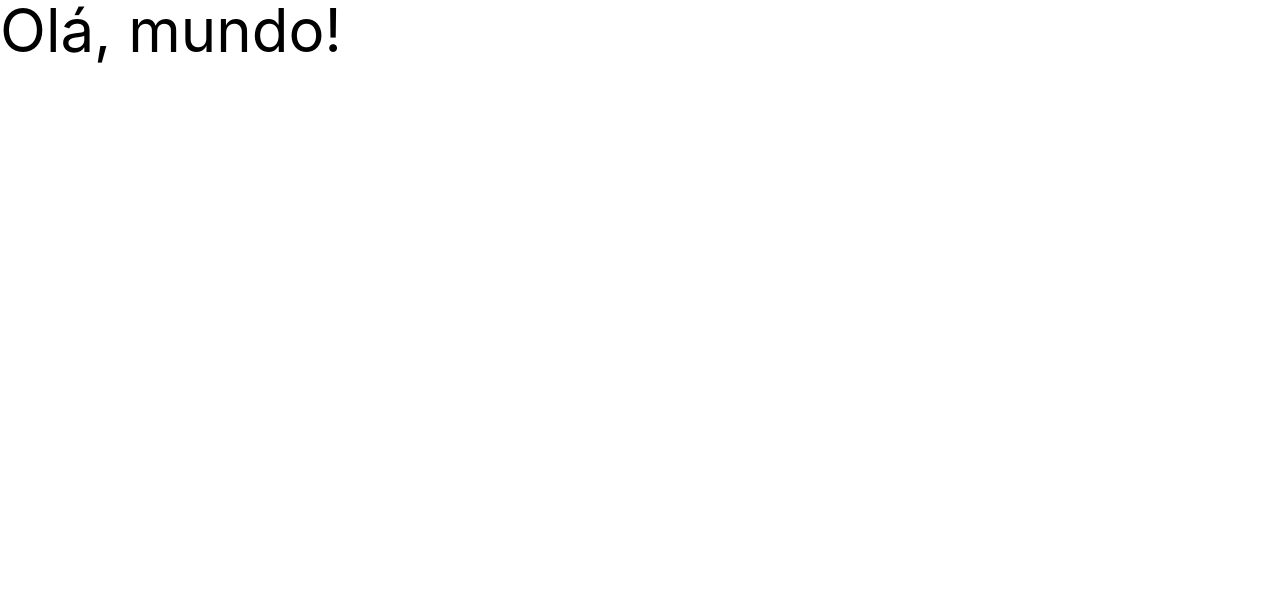
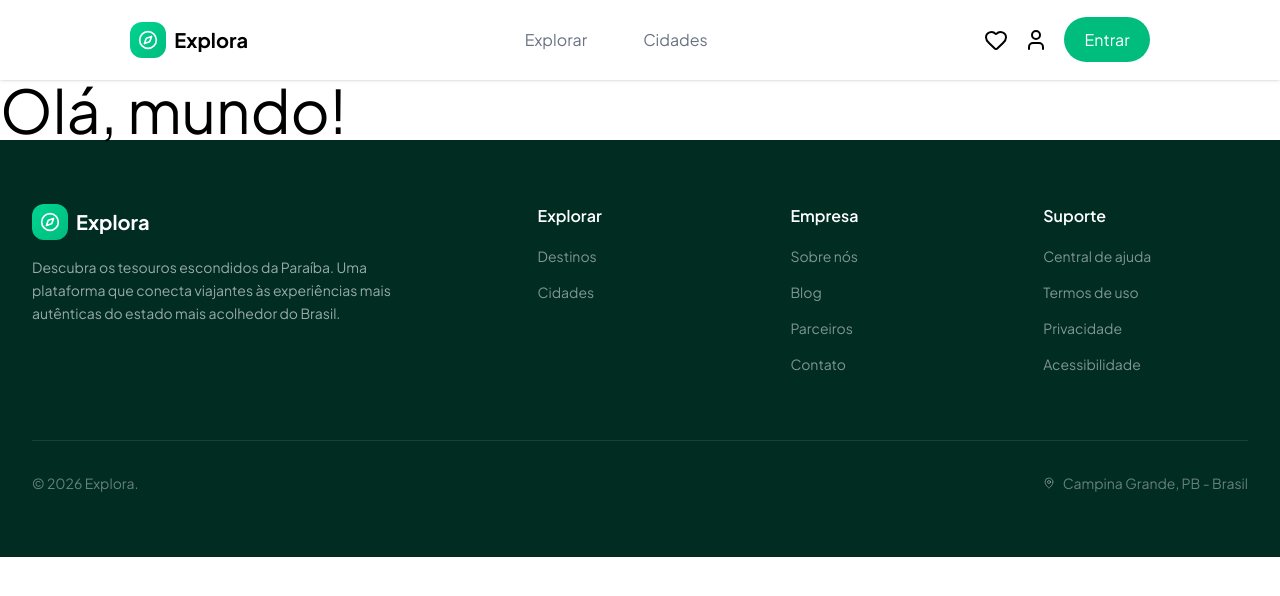
Before and after one commit to QuartetoRidiculo/explora-pb, a React (Vite) app: page / in a window 1280 px wide. Shown: the top 596 px of the page. Built offline with nearby package versions, Linux system fonts and the light colour scheme.

Commit message:
add layout

```diff
--- a/index.html
+++ b/index.html
@@ -1,5 +1,5 @@
 <!doctype html>
-<html lang="en">
+<html lang="pt-br">
   <head>
     <meta charset="UTF-8" />
     <link rel="icon" type="image/svg+xml" href="/favicon.svg" />
--- a/src/components/Card.tsx
+++ b/src/components/Card.tsx
@@ -1,4 +1,4 @@
-import { Heart, Star } from "lucide-react";
+import { Heart, MapPin, Star } from "lucide-react";
 import { Link } from "react-router-dom";
 
 export interface CardProps {
@@ -13,26 +13,31 @@ export interface CardProps {
 export default function Card({ props }: { props: CardProps }) {
   return (
     <Link to={props.href}>
-      <div className="rounded-md overflow-hidden shadow-md max-w-sm w-full">
-        <div className="relative overflow-hidden">
-          <img src={props.imgUrl} alt={props.title} className="w-full" />
-          <button className="absolute top-4 right-4 bg-slate-50/50 p-2 rounded-full">
+      <div className="group rounded-2xl overflow-hidden shadow-md max-w-sm w-full bg-white transition-all duration-300 hover:-translate-y-2 hover:shadow-2xl">
+        <div className="relative overflow-hidden h-56">
+          <img
+            src={props.imgUrl}
+            alt={props.title}
+            className="w-full h-full object-cover transition-transform duration-500 group-hover:scale-110"
+          />
+          <button className="absolute top-4 right-4 bg-white/70 backdrop-blur-sm p-2 rounded-full transition hover:scale-110">
             <Heart />
           </button>
         </div>
-        <div className="p-4">
-          <h3 className="font-bold text-xl">{props.title}</h3>
-          <p className="text-gray-500">{props.location}</p>
+        <div className="p-5 flex flex-col gap-2">
+          <h3 className="font-bold text-xl text-gray-800 group-hover:text-emerald-700">{props.title}</h3>
+
+          <p className="text-gray-500 flex items-center gap-1">
+            <MapPin className="w-4 h-4"/> {props.location}
+          </p>
+
           <div className="flex gap-4 items-center">
-            <span className="flex gap-2 items-center font-bold">
-              <Star className="text-yellow-500" />
+            <span className="flex gap-2 items-center font-bold text-gray-800">
+              <Star className="text-yellow-500 fill-yellow-500 w-5 h-5" />
               {props.rating}
             </span>
-            <span className="text-gray-500">
-              {"("}
-              {props.qtdReviews}
-              {")"}
-            </span>
+
+            <span className="text-gray-500">({props.qtdReviews})</span>
           </div>
         </div>
       </div>
--- /dev/null
+++ b/src/components/Footer.tsx
@@ -0,0 +1,80 @@
+import { Link } from "react-router-dom";
+import {
+  Compass,
+  MapPin,
+} from "lucide-react";
+
+const footerLinks = {
+  Explorar: [
+    { label: "Destinos", path: "/explore" },
+    { label: "Cidades", path: "/cities" },
+  ],
+  Empresa: [
+    { label: "Sobre nós", path: "#" },
+    { label: "Blog", path: "#" },
+    { label: "Parceiros", path: "#" },
+    { label: "Contato", path: "#" },
+  ],
+  Suporte: [
+    { label: "Central de ajuda", path: "#" },
+    { label: "Termos de uso", path: "#" },
+    { label: "Privacidade", path: "#" },
+    { label: "Acessibilidade", path: "#" },
+  ],
+};
+
+export default function Footer() {
+  return (
+    <footer className="text-white/80 bg-emerald-950">
+      <div className="max-w-7xl mx-auto px-4 sm:px-6 lg:px-8 py-16">
+        <div className="grid grid-cols-1 md:grid-cols-2 lg:grid-cols-5 gap-12">
+          <div className="lg:col-span-2">
+            <div className="flex items-center gap-2 mb-4">
+              <div className="w-9 h-9 bg-linear-to-br from-emerald-400 to-emerald-500 rounded-xl flex items-center justify-center">
+                <Compass className="w-5 h-5 text-white" />
+              </div>
+              <span className="text-xl font-heading font-bold text-white">
+                Explora
+              </span>
+            </div>
+            <p className="text-white/60 text-sm leading-relaxed max-w-sm mb-6">
+              Descubra os tesouros escondidos da Paraíba. Uma plataforma que
+              conecta viajantes às experiências mais autênticas do estado mais
+              acolhedor do Brasil.
+            </p>
+          </div>
+
+          {Object.entries(footerLinks).map(([title, links]) => (
+            <div key={title}>
+              <h4 className="text-white font-semibold mb-4 font-body">
+                {title}
+              </h4>
+              <ul className="space-y-3">
+                {links.map((link) => (
+                  <li key={link.label}>
+                    <Link
+                      to={link.path}
+                      className="text-sm text-white/50 hover:text-white transition-colors"
+                    >
+                      {link.label}
+                    </Link>
+                  </li>
+                ))}
+              </ul>
+            </div>
+          ))}
+        </div>
+
+        <div className="mt-16 pt-8 border-t border-white/10 flex flex-col sm:flex-row justify-between items-center gap-4">
+          <p className="text-sm text-white/40">
+            © 2026 Explora.
+          </p>
+          <div className="flex items-center gap-2 text-sm text-white/40">
+            <MapPin className="w-3 h-3" />
+            <span>Campina Grande, PB - Brasil</span>
+          </div>
+        </div>
+      </div>
+    </footer>
+  );
+}
--- /dev/null
+++ b/src/components/Navbar.tsx
@@ -0,0 +1,52 @@
+import { Compass, Heart, User } from "lucide-react";
+import { Link } from "react-router-dom";
+
+export default function Navbar() {
+  return (
+    <nav className="sticky top-0 left-0 right-0 z-50 transition-all duration-300 bg-white/80 backdrop-blur-xl shadow-sm h-20 flex items-center justify-around">
+      <Link to="/" className="flex items-center gap-2">
+        <div className="w-9 h-9 bg-linear-to-br from-emerald-400 to-emerald-500 rounded-xl flex items-center justify-center">
+          <Compass className="w-5 h-5 text-white" />
+        </div>
+        <h1 className="text-xl font-heading font-bold">Explora</h1>
+      </Link>
+
+      <ul className="flex items-center gap-6">
+        <li>
+          <Link
+            to="/explore"
+            className="text-gray-500 px-4 py-2 hover:bg-gray-200 rounded-2xl hover:text-black"
+          >
+            Explorar
+          </Link>
+        </li>
+        <li>
+          <Link
+            to="/cities"
+            className="text-gray-500 px-4 py-2 hover:bg-gray-200 rounded-2xl hover:text-black"
+          >
+            Cidades
+          </Link>
+        </li>
+      </ul>
+
+      <ul className="flex items-center gap-4">
+        <li>
+          <Link to="/favorites">
+            <Heart className="hover:text-emerald-700 duration-150" />
+          </Link>
+        </li>
+        <li>
+          <Link to="/profile">
+            <User className="hover:text-emerald-700 duration-150" />
+          </Link>
+        </li>
+        <li>
+          <Link to="/login" className="px-5 py-3 bg-emerald-500 text-white hover:bg-emerald-600 rounded-4xl">
+            Entrar
+          </Link>
+        </li>
+      </ul>
+    </nav>
+  );
+}
--- /dev/null
+++ b/src/components/RootLayout.tsx
@@ -0,0 +1,13 @@
+import { Outlet } from "react-router-dom";
+import Navbar from "./Navbar";
+import Footer from "./Footer";
+
+export default function RootLayout() {
+  return (
+    <>
+      <Navbar />
+      <Outlet />
+      <Footer />
+    </>
+  );
+}
--- a/src/index.css
+++ b/src/index.css
@@ -1 +1,7 @@
+@import url('https://fonts.googleapis.com/css2?family=Plus+Jakarta+Sans:wght@200..800&display=swap');
+
 @import "tailwindcss";
+
+body {
+  font-family: 'Plus Jakarta Sans', sans-serif;
+}
```
Also changed, not shown: src/main.tsx (+15 -7 lines).
